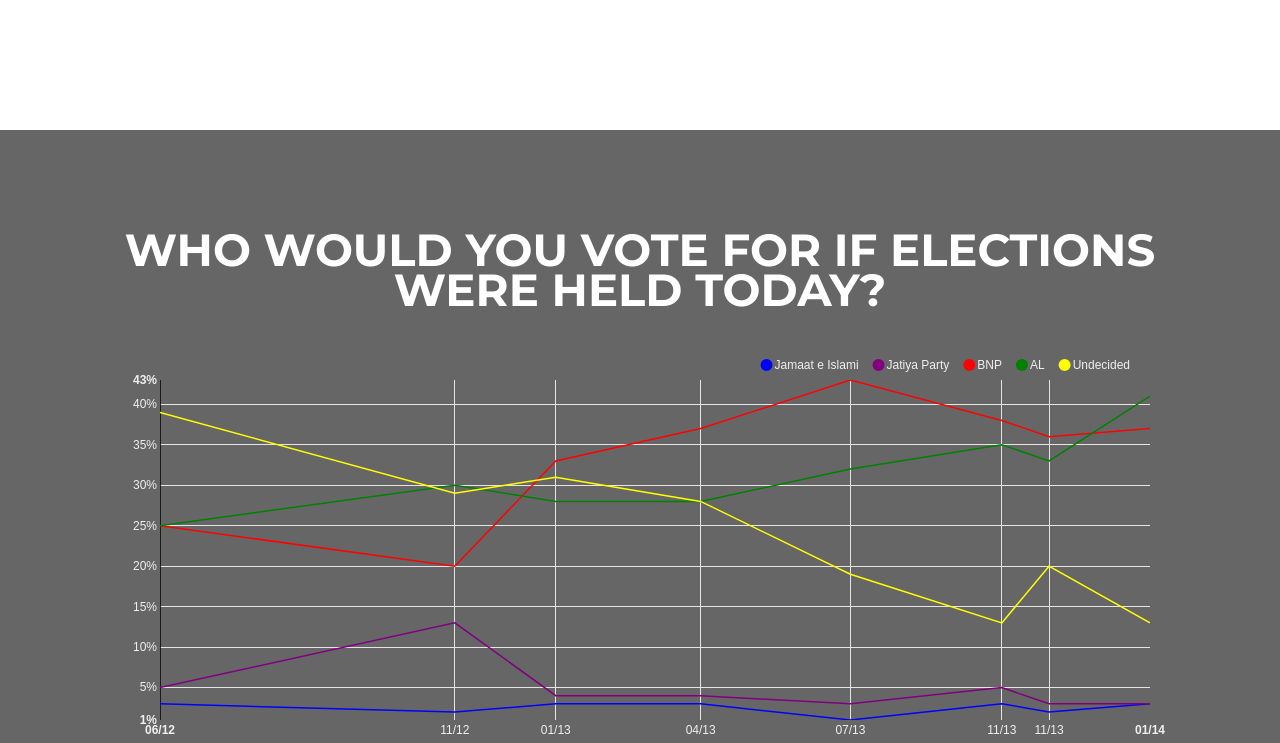
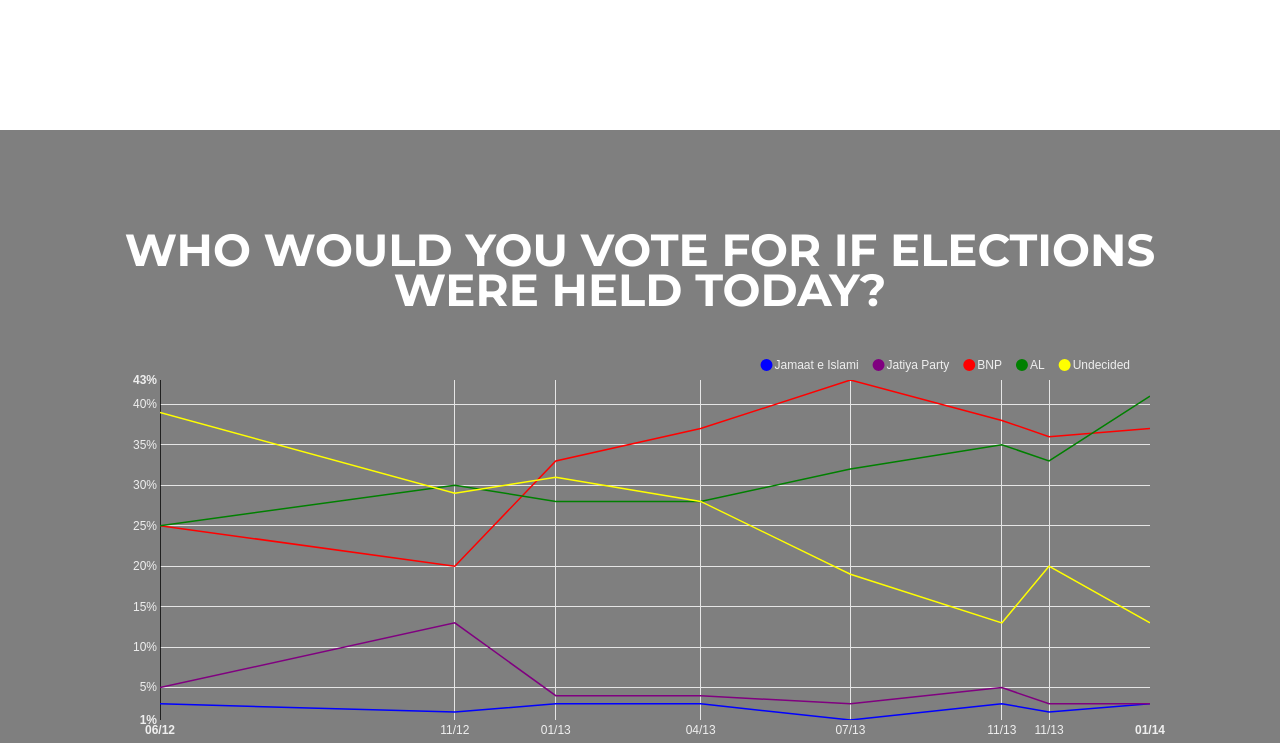
Before and after one commit to mbaldassaro/bangladeshbarometer, a plain HTML site: page index.html in a window 1280 px wide. Shown: the part 2480-3223 px from the top of the page. Drawn offline with nearby package versions, Linux system fonts and the light colour scheme; files whose address does not match are found by name.

Commit message:
updated background on slide3

```diff
--- a/Bootswatch/css/styles.css
+++ b/Bootswatch/css/styles.css
@@ -772,7 +772,7 @@
 -----------------------------------------*/
 
 .about-us {
-	background: #666666;
+	background: rgba(0, 0, 0, 0.5);
 	color: #FFF;
 	padding-bottom: 100px;
 }
```
